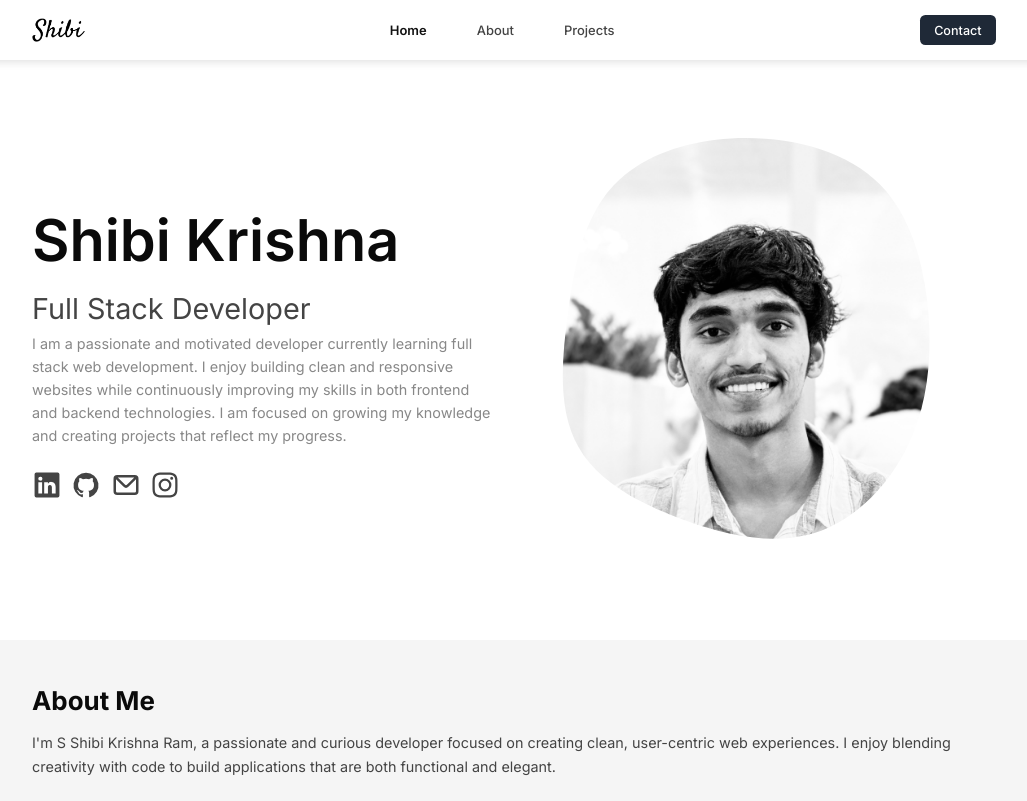
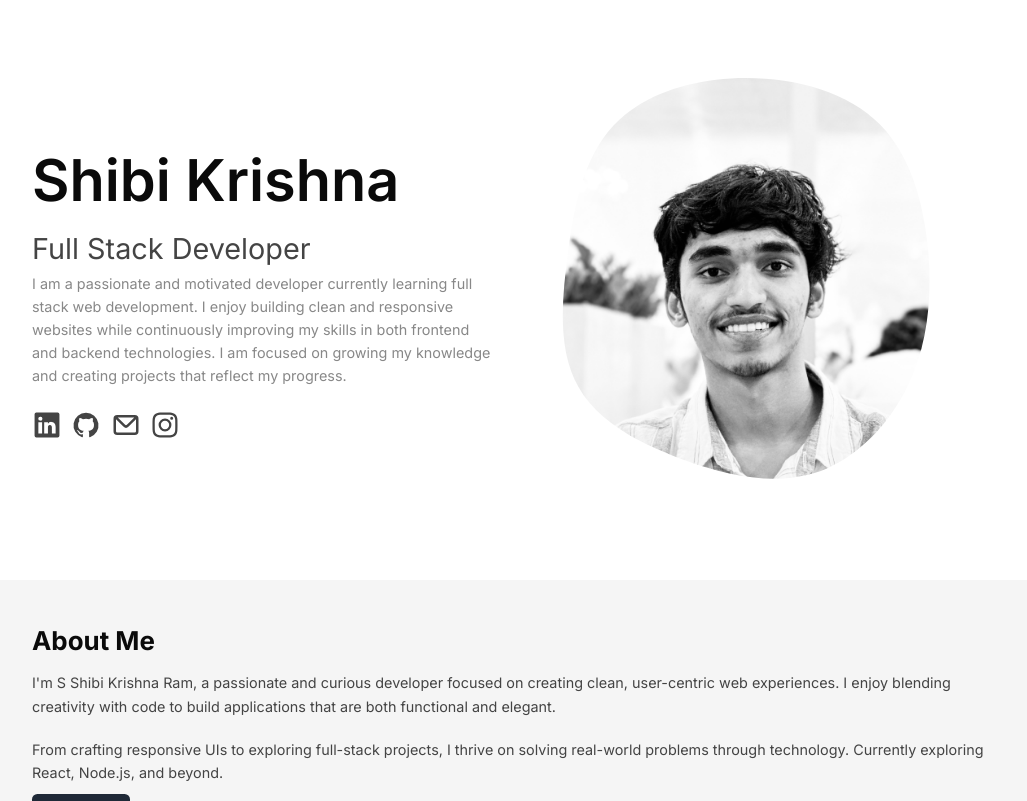
Before and after one commit to Shibi404/portfolio, a React (Vite) app: page / in a window 1280 px wide. Shown: the top 801 px of the page, without its empty margins (126-1153 px from the left). Built offline with nearby package versions, Linux system fonts and the light colour scheme.

Commit message:
feat(layout): remove navbar header

```diff
--- a/src/App.jsx
+++ b/src/App.jsx
@@ -1,7 +1,6 @@
 import React from "react";
 import { Routes, Route} from "react-router-dom";
 
-import Navbar from "./components/Navbar";
 import Footer from "./components/Footer";
 import ScrollToTop from "./components/ScrollToTop";
 
@@ -15,7 +14,6 @@ function App() {
 
   return (
     <>
-      <Navbar />
       <ScrollToTop />
         <Routes>
           <Route path="/" element={<Home />} />
--- a/src/components/Navbar.jsx
+++ /dev/null
@@ -1,80 +0,0 @@
-import React, { useState } from 'react';
-import { useNavigate, Link, useLocation } from 'react-router-dom';
-import '../styles/navbar.css';
-import logo from '../images/Logo.png';
-
-function Navbar() {
-  const [isOpen, setIsOpen] = useState(false);
-  const navigate = useNavigate();
-  const location = useLocation();
-
-  const closeMenuAndNavigate = (path) => {
-    setIsOpen(false);
-    document.body.style.overflow = "auto";
-    navigate(path);
-  };
-
-  const handleToggle = () => {
-    setIsOpen((prev) => {
-      const nextState = !prev;
-      document.body.style.overflow = nextState ? "hidden" : "auto";
-      return nextState;
-    });
-  };
-
-  return (
-    <nav>
-      <div className='nav-links-container container'>
-        <div className='logo'>
-          <Link to="/">
-            <img src={logo} alt="Logo" />
-          </Link>
-        </div>
-
-        <label className="hamburger">
-          <input
-            className="switcher"
-            type="checkbox"
-            onChange={handleToggle}
-            checked={isOpen}
-            readOnly
-          />
-          <span className="hamburger__line"></span>
-          <span className="hamburger__line"></span>
-          <span className="hamburger__line"></span>
-          <span className="hamburger__line"></span>
-        </label>
-
-        <ul className={`nav-links ${isOpen ? 'active' : ''}`}>
-          <li className={`nav-links-item ${location.pathname === '/' ? 'active-link' : ''}`}>
-            <Link to="/" onClick={() => closeMenuAndNavigate('/')}>Home</Link>
-          </li>
-
-          <li className={`nav-links-item ${location.pathname === '/about' ? 'active-link' : ''}`}>
-            <Link to="/about" onClick={() => closeMenuAndNavigate('/about')}>About</Link>
-          </li>
-
-          <li className={`nav-links-item ${location.pathname === '/projects' ? 'active-link' : ''}`}>
-            <Link to="/projects" onClick={() => closeMenuAndNavigate('/projects')}>Projects</Link>
-          </li>
-          {/*
-          <li className={`nav-links-item ${location.pathname === '/skills' ? 'active-link' : ''}`}>
-            <Link to="/skills" onClick={() => closeMenuAndNavigate('/skills')}>Skills</Link>
-          </li> */}
-        </ul>
-
-        <button
-          className='button'
-          id='contact-btn'
-          onClick={() => closeMenuAndNavigate('/contact')}
-        >
-          Contact
-        </button>
-      </div>
-
-      {isOpen && <div className='overlay' onClick={handleToggle}></div>}
-    </nav>
-  );
-}
-
-export default Navbar;
--- a/src/styles/navbar.css
+++ /dev/null
@@ -1,169 +0,0 @@
-nav {
-    position: sticky;
-    height: 60px;
-    display: flex;
-    box-shadow: rgba(99, 99, 99, 0.2) 0px 2px 8px 0px;
-    z-index: 1000;
-    top: 0;
-    left: 0;
-    right: 0;
-    background-color: var(--color-bg);
-}
-
-.nav-links-container {
-    display: flex;
-    justify-content: center;
-    align-items: center;
-    width: 100%;
-    padding: 0 30px;
-}
-
-.nav-links {
-    display: flex;
-    justify-content: center;
-    align-items: center;
-    list-style: none;
-    margin: 0 auto;
-    gap: 50px;
-    font-weight: 500;
-    flex: 1;
-}
-
-.nav-links-item a{
-    transition: 0.3s all;
-}
-
-.nav-links-item a:hover {
-    color: var(--color-primary);
-}
-
-.logo a{
-    display: flex;
-    align-items: center;
-    justify-content: center;
-}
-
-.logo img {
-    height: auto;
-    width: auto;
-    max-height: 25px;
-    max-width: 200px;
-}
-
-#contact-btn::before {
-    background-color: var(--color-bg);
-}
-
-.overlay {
-  position: fixed;
-  top: 0;
-  left: 0;
-  right: 0;
-  bottom: 0;
-  background-color: rgba(0, 0, 0, 0.5);
-  z-index: 999;
-  display: none;
-}
-
-.hamburger {
-    display: none;
-}
-
-.active-link a{
-    color: var(--color-primary);
-    font-weight: 600;
-}
-
-@media screen and (max-width: 1024px) {
-
-    #contact-btn {
-        display: none;
-    }
-
-    .hamburger {
-        display: block;
-        z-index: 1001;
-    }
-
-    .nav-links {
-        position: fixed;
-        top: 0;
-        left: 0;
-        right: 0;
-        bottom: 0;
-        background: var(--color-bg);
-        flex-direction: column;
-        justify-content: center;
-        align-items: center;
-        gap: 30px;
-        transform: translateX(-100%);
-        transition: transform 0.3s ease-in-out;
-        margin: 0;
-        padding: 0;
-    }
-
-    .nav-links-container {
-        display: flex;
-        justify-content: space-between;
-    }
-
-    .nav-links.active {
-        transform: translateX(0);
-    }
-
-    .hamburger {
-        position: relative;
-        width: 10px;
-        height: 18px;
-        cursor: pointer;
-    }
-
-    .hamburger__line {
-        position: absolute;
-        width: 25px;
-        height: 3px;
-        background-color: black;
-        top: 0;
-        transition: 0.25s all ease-in-out;
-    }
-
-    .hamburger__line:nth-child(3),
-    .hamburger__line:nth-child(4) {
-        top: 50%;
-        transform: translateY(-50%);
-    }
-
-    .hamburger__line:last-child {
-        top: auto;
-        bottom: 0;
-        transition: 0.25s all ease-in-out;
-    }
-
-    .switcher:checked ~ .hamburger__line:nth-child(2) {
-        top: 50%;
-        transform: translateY(-50%);
-        opacity: 0;
-    }
-
-    .switcher:checked ~ .hamburger__line:last-child {
-        bottom: 50%;
-        transform: translateY(-50%);
-        opacity: 0;
-    }
-
-    .switcher:checked ~ .hamburger__line:nth-child(3) {
-        top: 50%;
-        transform: translateY(-50%) rotate(45deg);
-        transition-delay: 0.2s;
-    }
-
-    .switcher:checked ~ .hamburger__line:nth-child(4) {
-        top: 50%;
-        transform: translateY(-50%) rotate(-45deg);
-        transition-delay: 0.2s;
-    }
-
-    .switcher {
-        display: none;
-    }
-}
```
